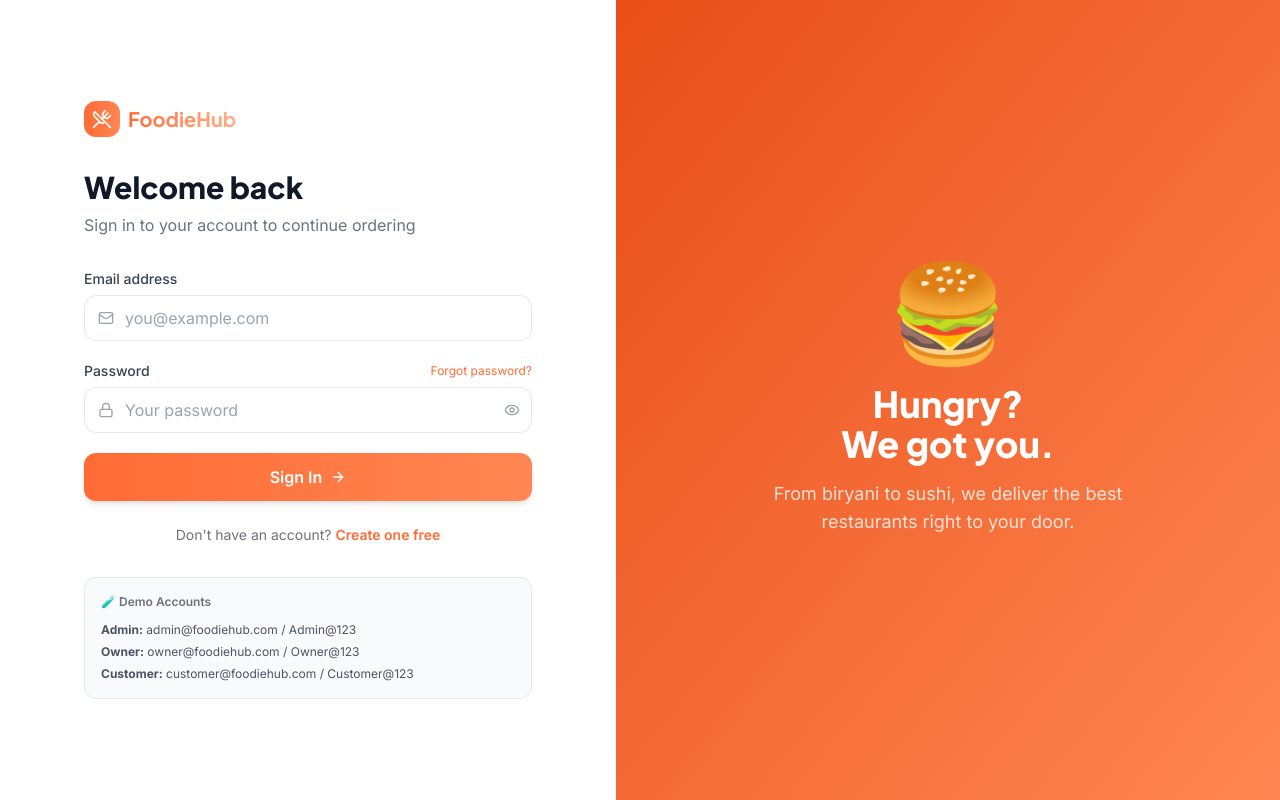
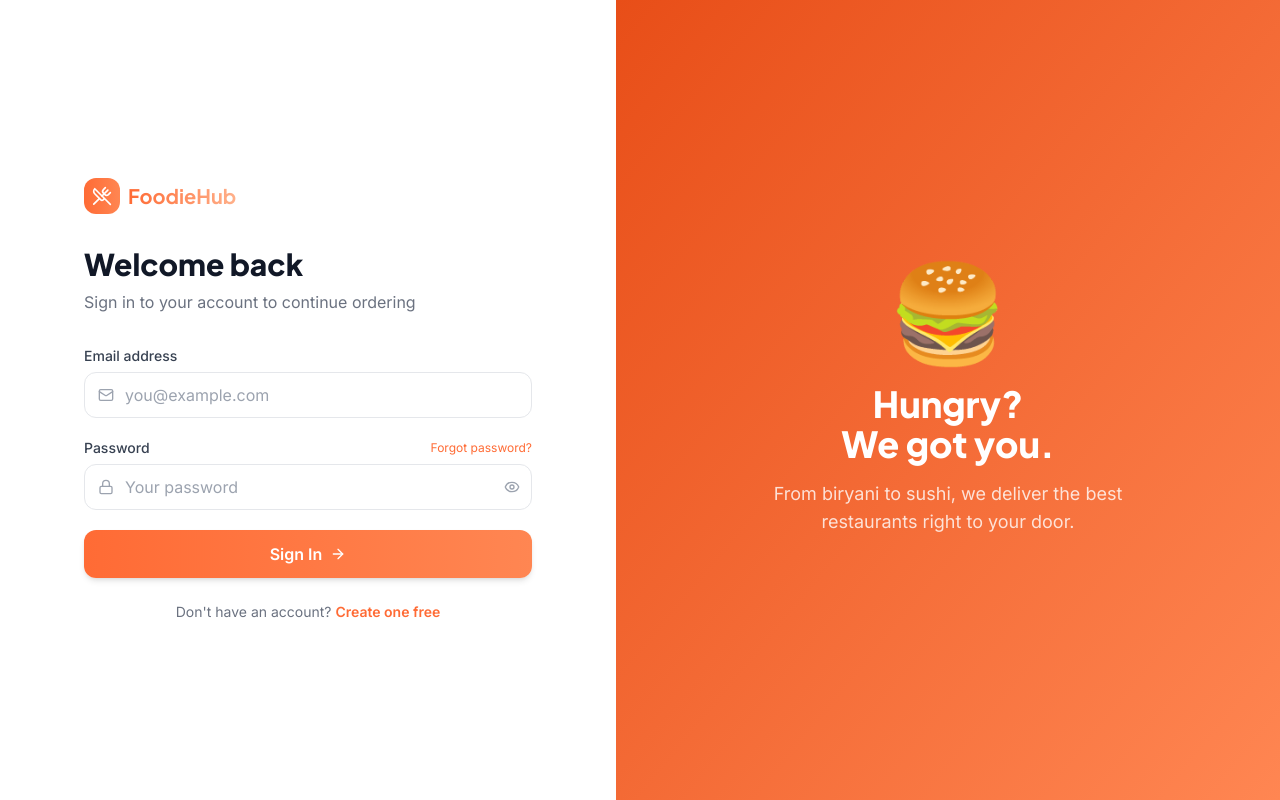
Before and after one commit to sandeep62065/food_hub, a React (Vite) app in the folder client/: page /login in a window 1280 px wide. Built offline with nearby package versions, Linux system fonts and the light colour scheme; no server answers.

Commit message:
removing suggestion

```diff
--- a/client/src/pages/LoginPage.jsx
+++ b/client/src/pages/LoginPage.jsx
@@ -120,15 +120,7 @@ export default function LoginPage() {
             <Link to="/register" className="text-primary-500 font-semibold hover:underline">Create one free</Link>
           </p>
 
-          {/* Demo accounts */}
-          <div className="mt-8 p-4 bg-gray-50 dark:bg-dark-800 rounded-xl border border-gray-200 dark:border-dark-600">
-            <p className="text-xs font-semibold text-gray-500 dark:text-gray-400 mb-3">🧪 Demo Accounts</p>
-            <div className="space-y-1.5 text-xs text-gray-600 dark:text-gray-300">
-              <p><strong>Admin:</strong> admin@foodiehub.com / Admin@123</p>
-              <p><strong>Owner:</strong> owner@foodiehub.com / Owner@123</p>
-              <p><strong>Customer:</strong> customer@foodiehub.com / Customer@123</p>
-            </div>
-          </div>
+
         </motion.div>
       </div>
 
```
Also changed, not shown: 1 other file (tests, documents, lock files or other folders).
